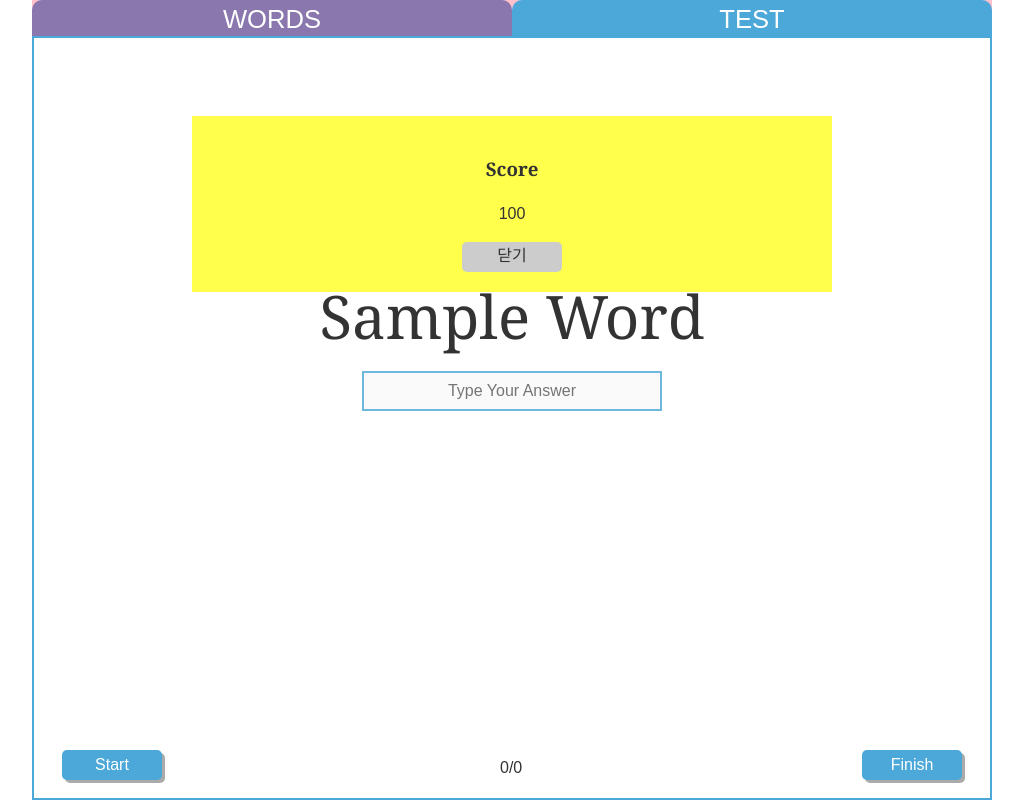
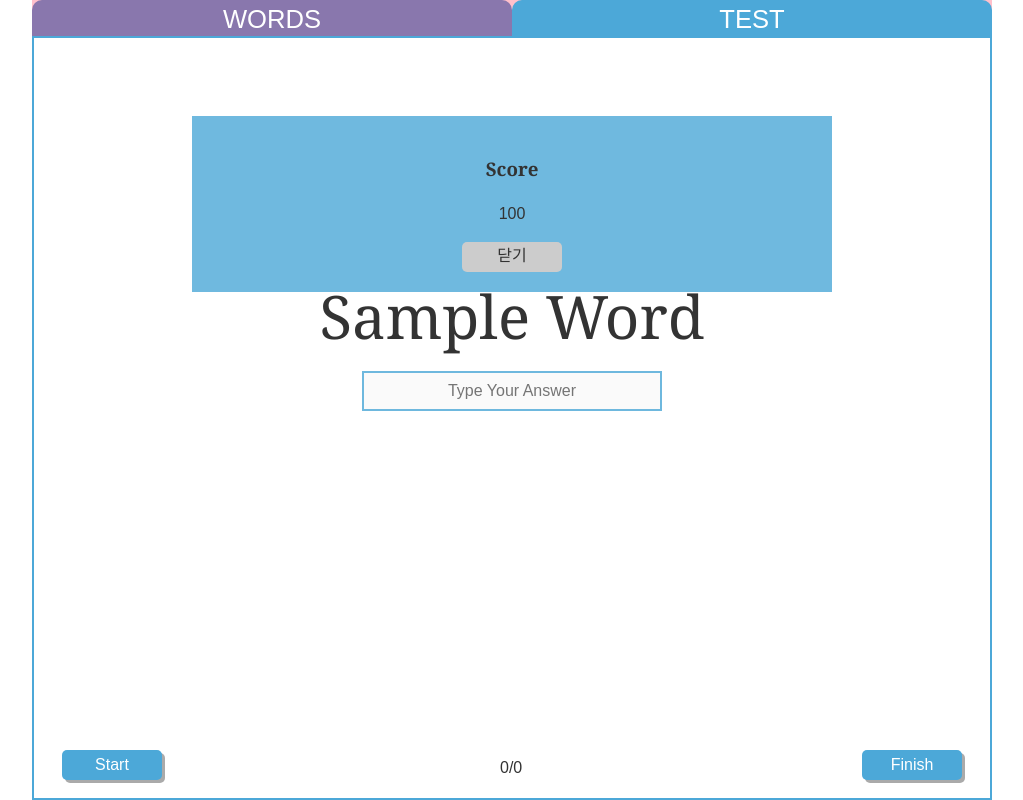
Before and after one commit to ws0671/project1, a website: page public/index.html in a window 1280 px wide. Shown: the whole page, without its empty margins (128-1151 px from the left). Drawn offline with Linux system fonts and the light colour scheme; a web font is replaced by a local one.

Commit message:
feat: result section background color change

```diff
--- a/public/css/style.css
+++ b/public/css/style.css
@@ -224,7 +224,7 @@ fieldset label {
   max-height: 80vh;
   margin: auto;
   padding: 20px;
-  background-color: rgba(255, 255, 0, 0.7);
+  background-color: rgba(76, 168, 216, 0.8);
 }
 
 .test-result-heading {
```
